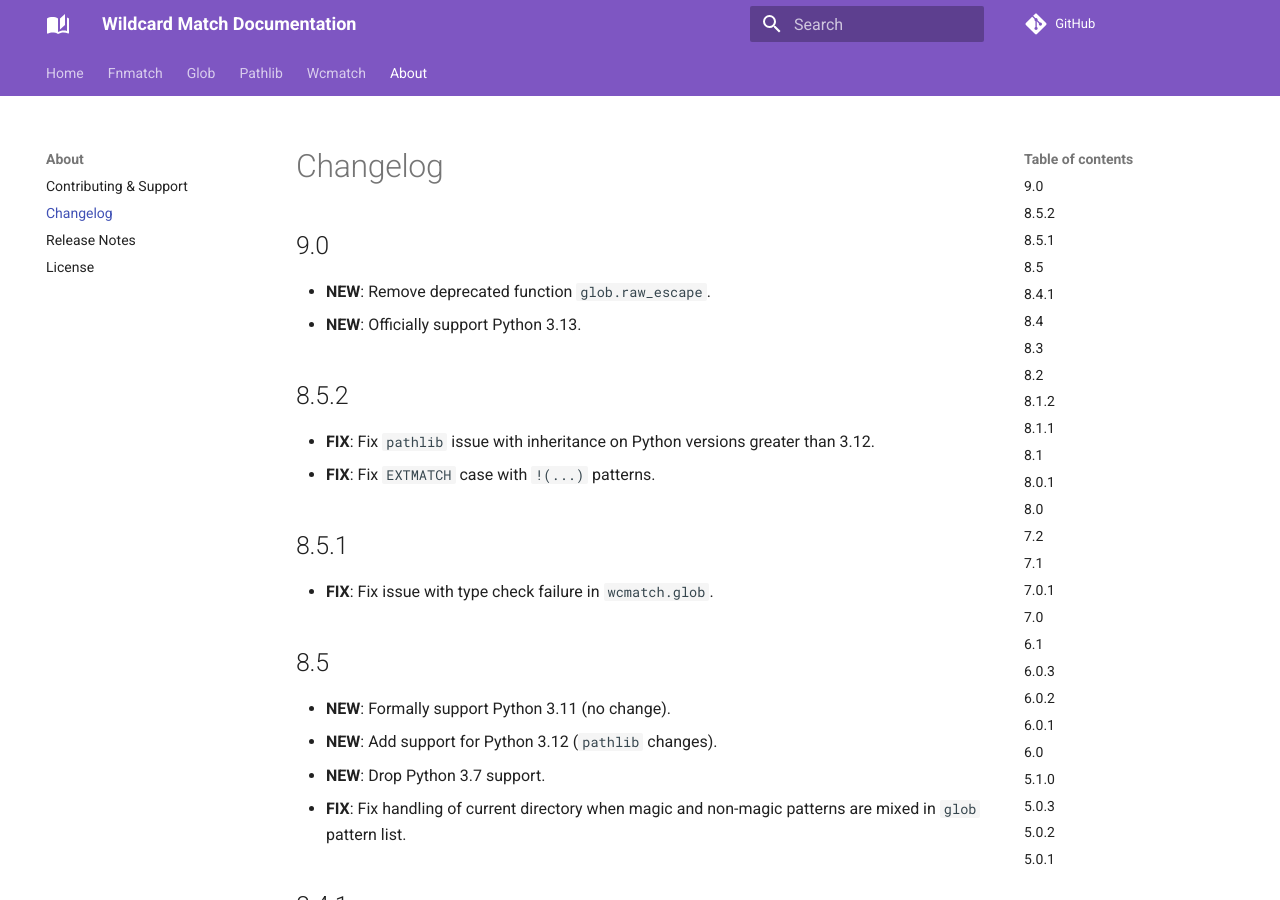
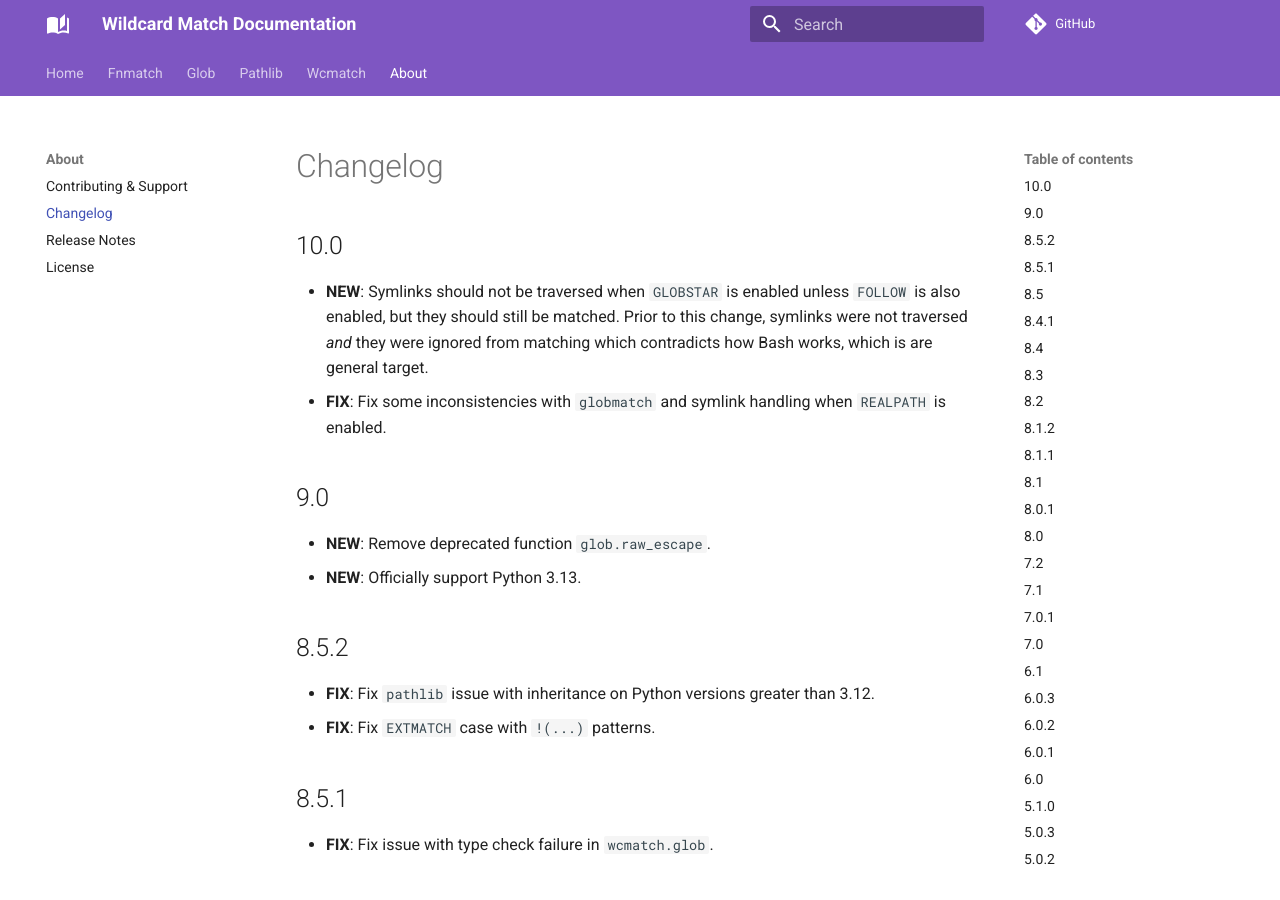
Before and after one commit to facelessuser/wcmatch, an MkDocs documentation site: the page built from docs/src/markdown/about/changelog.md, in a window 1280 px wide and 900 px high. Built offline with MkDocs 1.6.1 and Material for MkDocs 9.7.7, drawn with Linux system fonts in a browser that asks for light colours; comment, search, counter and statistics services are not loaded.

Commit message:
`FOLLOW` should control traversal of symlinks, not return of them (#223)
* `FOLLOW` should control traversal of symlinks, not return of them

Some fixes to globmatch symlinks are also included

* Add more symlink cases for globmatch

* Windows fix

* Bump version to 10 as symlik change may be surprising

```diff
--- a/docs/src/markdown/about/changelog.md
+++ b/docs/src/markdown/about/changelog.md
@@ -1,4 +1,11 @@
 # Changelog
+
+## 10.0
+
+-   **NEW**: Symlinks should not be traversed when `GLOBSTAR` is enabled unless `FOLLOW` is also enabled, but they
+    should still be matched. Prior to this change, symlinks were not traversed _and_ they were ignored from matching
+    which contradicts how Bash works, which is are general target.
+-   **FIX**: Fix some inconsistencies with `globmatch` and symlink handling when `REALPATH` is enabled.
 
 ## 9.0
 
```
Also changed, not shown: docs/src/markdown/glob.md (+6 -6 lines), 5 other files.
